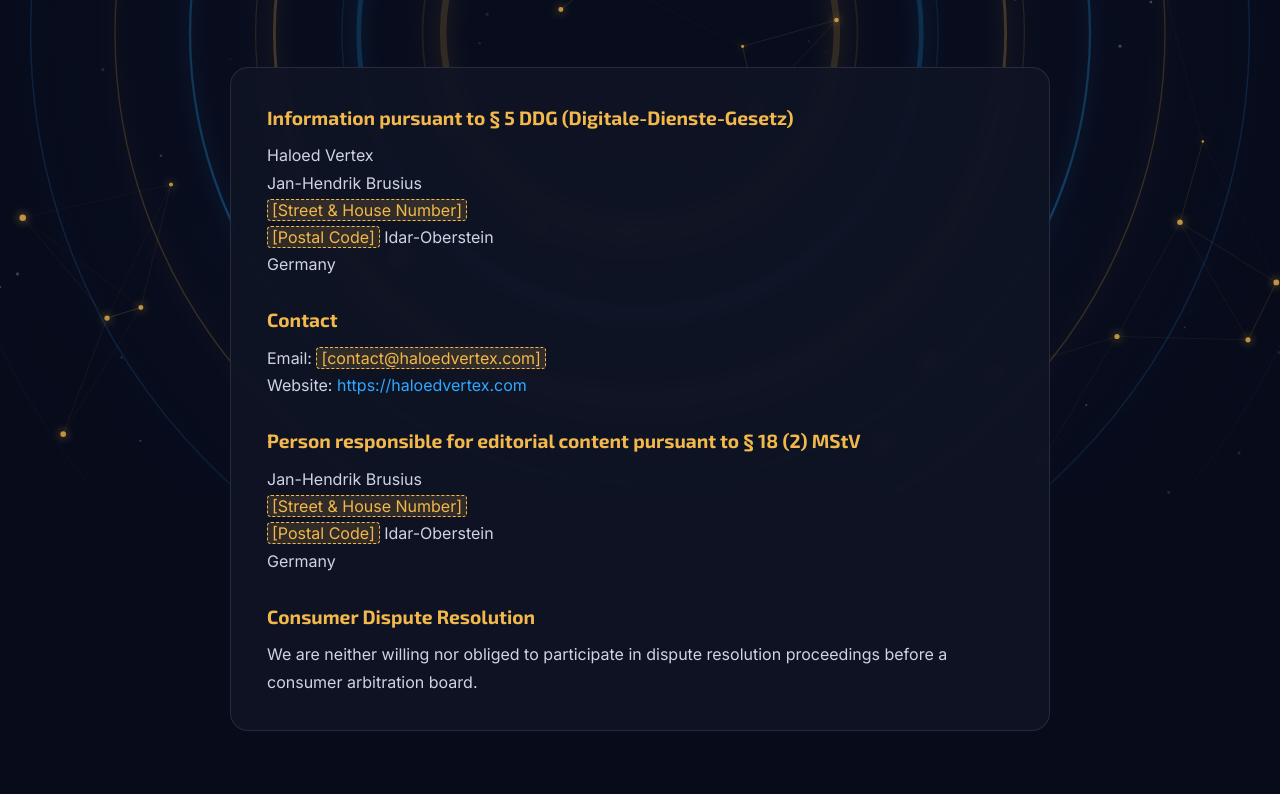
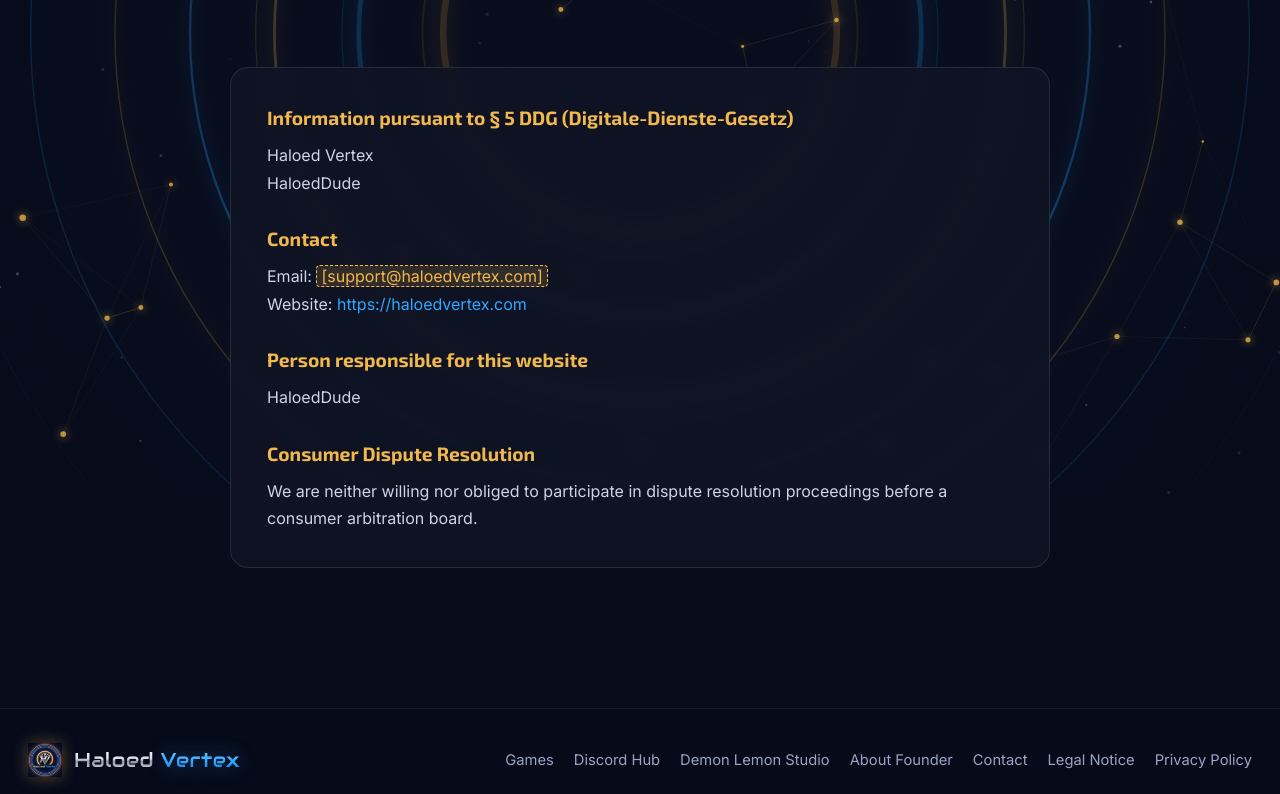
Before and after one commit to HaloedDude/haloed-vertex, a plain HTML site: page impressum.html in a window 1280 px wide. Shown: the part 303-1097 px from the top of the page. Drawn offline with Linux system fonts and the light colour scheme.

Commit message:
Changes of LN and PP

```diff
--- a/impressum.html
+++ b/impressum.html
@@ -51,20 +51,16 @@
   <article class="legal reveal">
     <h2>Information pursuant to § 5 DDG (Digitale-Dienste-Gesetz)</h2>
     <p>Haloed Vertex<br>
-        Jan-Hendrik Brusius<br>
-        <span class="todo">[Street &amp; House Number]</span><br>
-        <span class="todo">[Postal Code]</span> Idar-Oberstein<br>
-        Germany</p>
+        HaloedDude<br>
+        </p>
 
     <h2>Contact</h2>
-    <p>Email: <span class="todo">[contact@haloedvertex.com]</span><br>
+    <p>Email: <span class="todo">[support@haloedvertex.com]</span><br>
        Website: <a href="https://haloedvertex.com">https://haloedvertex.com</a></p>
 
-    <h2>Person responsible for editorial content pursuant to § 18 (2) MStV</h2>
-    <p>Jan-Hendrik Brusius<br>
-        <span class="todo">[Street &amp; House Number]</span><br>
-        <span class="todo">[Postal Code]</span> Idar-Oberstein<br>
-        Germany</p>
+    <h2>Person responsible for this website</h2>
+    <p>HaloedDude<br>
+        </p>
 
     <h2>Consumer Dispute Resolution</h2>
     <p>We are neither willing nor obliged to participate in dispute resolution proceedings before a consumer arbitration board.</p>
```
Also changed, not shown: about-me.html (+1 -1 lines), privacy.html (+2 -4 lines).
